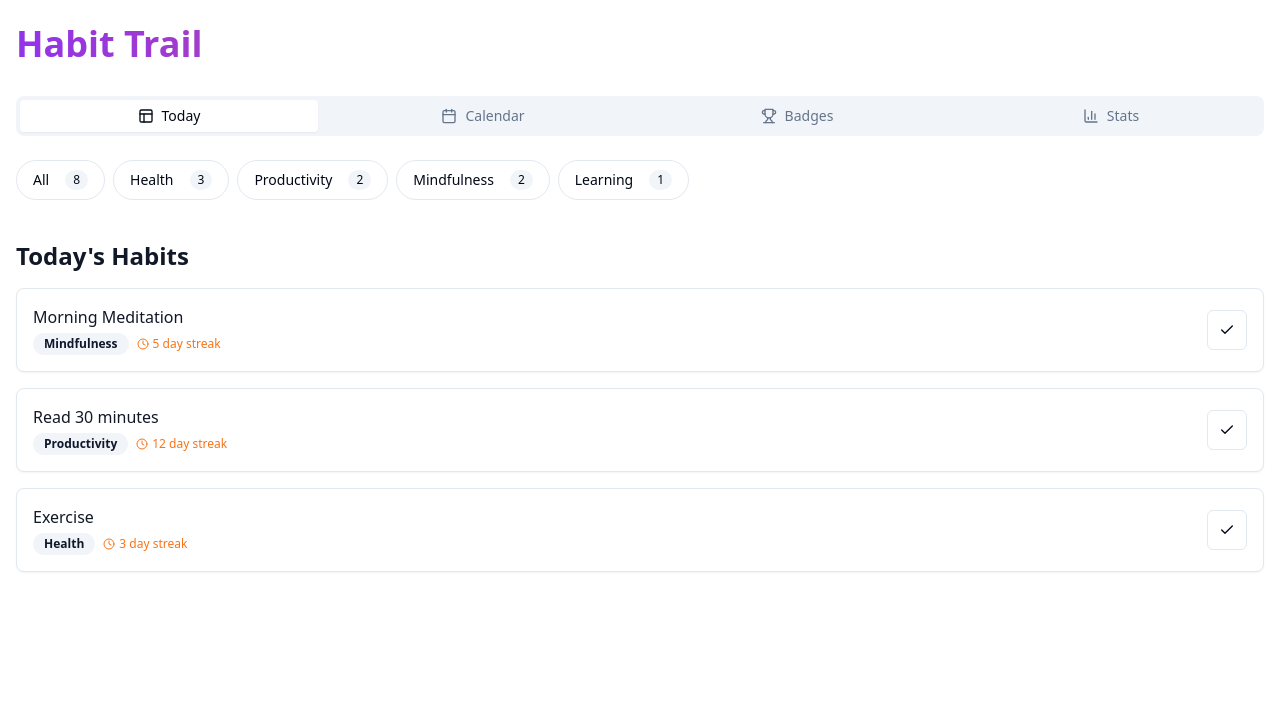
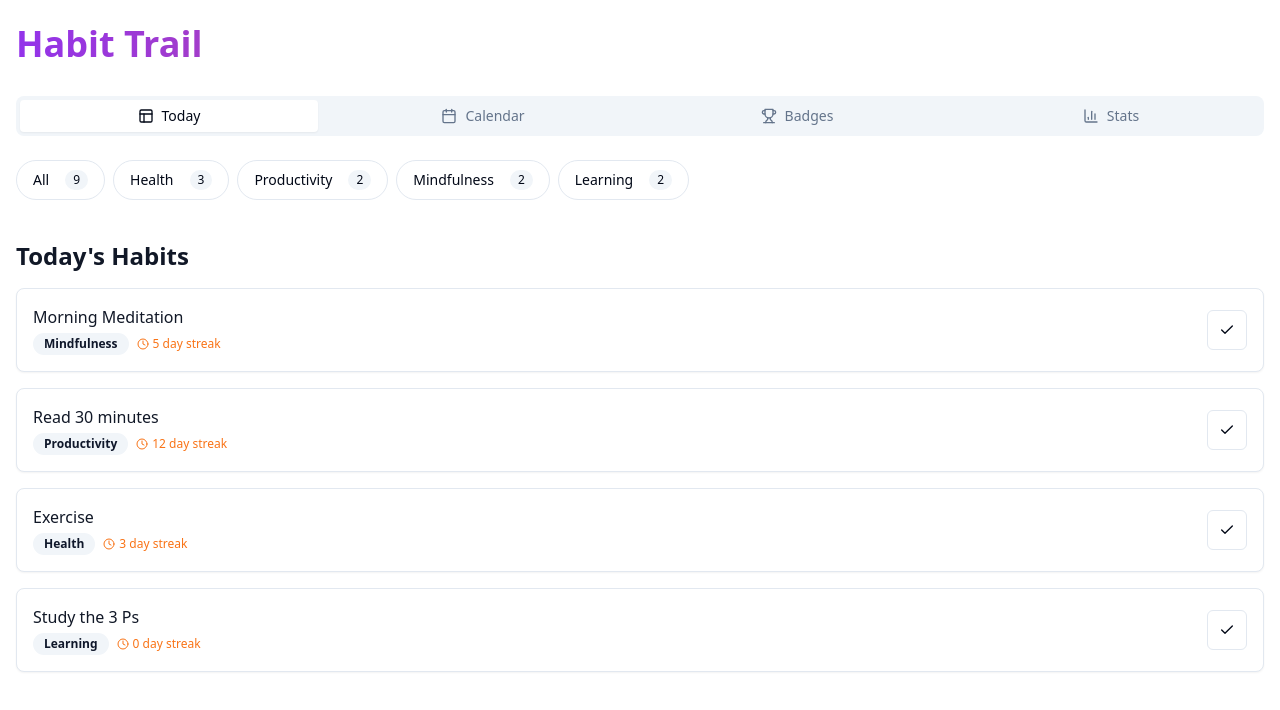
Before and after one commit to Charles-C4/habit-trail-achievement-board, a React (Vite) app: page / in a window 1280 px wide. Shown: the top 710 px of the page. Built offline with nearby package versions, Linux system fonts and the light colour scheme.

Commit message:
Add study of the 3 Ps
Implement study of the 3 Ps.

```diff
--- a/src/components/CategoryList.tsx
+++ b/src/components/CategoryList.tsx
@@ -3,11 +3,11 @@ import { Button } from "./ui/button";
 import { ScrollArea, ScrollBar } from "./ui/scroll-area";
 
 const categories = [
-  { id: 1, name: "All", count: 8 },
+  { id: 1, name: "All", count: 9 },
   { id: 2, name: "Health", count: 3 },
   { id: 3, name: "Productivity", count: 2 },
   { id: 4, name: "Mindfulness", count: 2 },
-  { id: 5, name: "Learning", count: 1 },
+  { id: 5, name: "Learning", count: 2 },
 ];
 
 export function CategoryList() {
--- a/src/components/HabitList.tsx
+++ b/src/components/HabitList.tsx
@@ -18,6 +18,7 @@ const initialHabits: Habit[] = [
   { id: 1, name: "Morning Meditation", category: "Mindfulness", streak: 5, completed: false },
   { id: 2, name: "Read 30 minutes", category: "Productivity", streak: 12, completed: false },
   { id: 3, name: "Exercise", category: "Health", streak: 3, completed: false },
+  { id: 4, name: "Study the 3 Ps", category: "Learning", streak: 0, completed: false },
 ];
 
 export function HabitList() {
@@ -25,7 +26,13 @@ export function HabitList() {
 
   const toggleHabit = (habitId: number) => {
     setHabits(habits.map(habit =>
-      habit.id === habitId ? { ...habit, completed: !habit.completed } : habit
+      habit.id === habitId
+        ? {
+            ...habit,
+            completed: !habit.completed,
+            streak: habit.completed ? habit.streak : habit.streak + 1
+          }
+        : habit
     ));
   };
 
```
